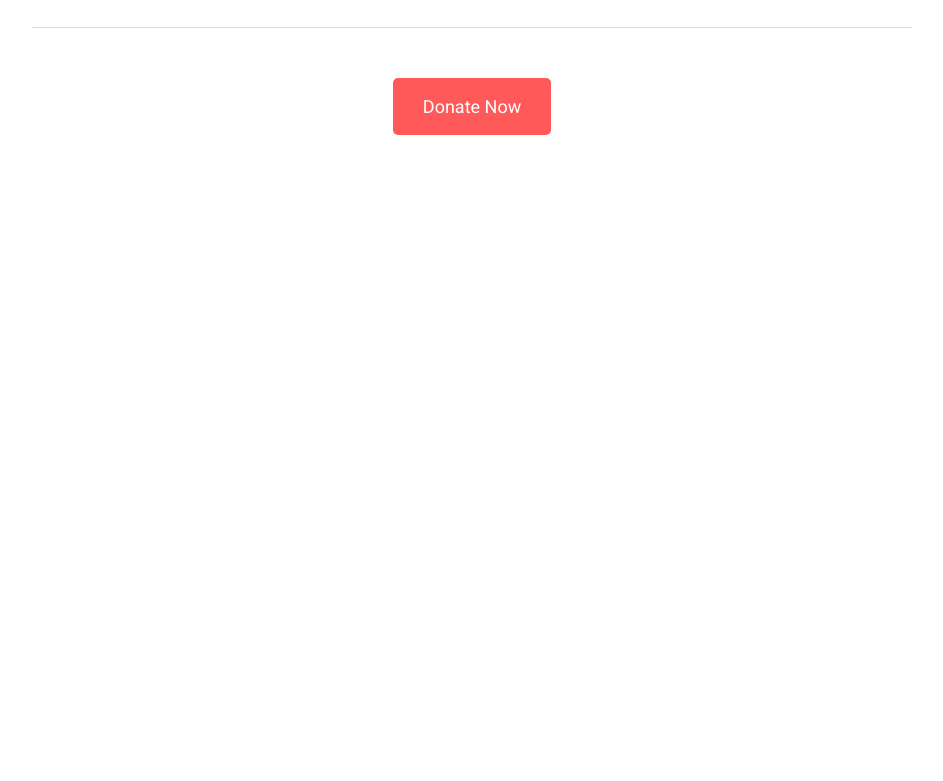
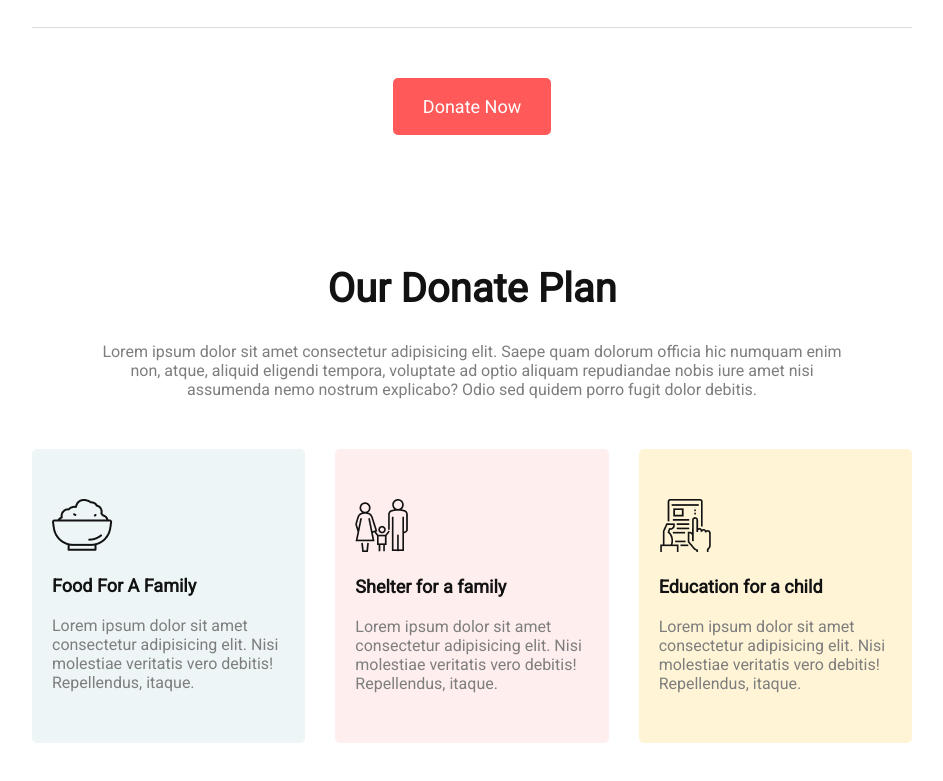
Before and after one commit to Zahid-BM/donate-today, a plain HTML site: page index.html in a window 1280 px wide. Shown: the part 1226-2007 px from the top of the page, without its empty margins (168-1111 px from the left). Before the commit the page ends 1491 px from the top, so only its background shows below. Drawn offline with Linux system fonts and the light colour scheme.

Commit message:
Alhamdulillah our donate plan section has been done

```diff
--- a/index.html
+++ b/index.html
@@ -40,6 +40,32 @@
                 <div class="donate-today-btn-container"><button class="primary-btn">Donate Now</button></div>
             </div>
         </section>
+
+        <!-- section.donate-plan>h2.section-title{Our Donate Plan}+p.donate-description>lorem40^.donate-card-container>.food-card>img+h6.card-title{Food For A Family}+p.card-description>lorem15^^.shelter-card>img+h6.card-title{Shelter for a family}+p.card-description>lorem15^^.education-card>img+h6.card-title{Education for a child}+p.card-description>lorem15 -->
+
+        <section class="donate-plan">
+            <h2 class="section-title">Our Donate Plan</h2>
+            <p class="donate-description">Lorem ipsum dolor sit amet consectetur adipisicing elit. Saepe quam dolorum officia hic numquam enim non, atque, aliquid eligendi tempora, voluptate ad optio aliquam repudiandae nobis iure amet nisi assumenda nemo nostrum explicabo? Odio sed quidem porro fugit dolor debitis.</p>
+            <div class="donate-card-container">
+                <div class="food-card">
+                    <img src="/resources/icons/food.png" alt="food icon">
+                    <h6 class="card-title">Food For A Family</h6>
+                    <p class="card-description">Lorem ipsum dolor sit amet consectetur adipisicing elit. Nisi molestiae veritatis vero debitis! Repellendus, itaque.</p>
+                </div>
+                <div class="shelter-card">
+                    <img src="/resources/icons/shelter.png" alt="shelter icon">
+                    <h6 class="card-title">Shelter for a family</h6>
+                    <p class="card-description">Lorem ipsum dolor sit amet consectetur adipisicing elit. Nisi molestiae veritatis vero debitis! Repellendus, itaque.</p>
+                </div>
+                <div class="education-card">
+                    <img src="/resources/icons/Frame-1.png" alt="education icon">
+                    <h6 class="card-title">Education for a child</h6>
+                    <p class="card-description">Lorem ipsum dolor sit amet consectetur adipisicing elit. Nisi molestiae veritatis vero debitis! Repellendus, itaque.</p>
+                </div>
+            </div>
+        </section>
+
+
     </main>
     <footer>
 
--- a/style.css
+++ b/style.css
@@ -42,6 +42,7 @@
     font-weight: 700;
     margin-bottom: 30px;
     color: #121212;
+    text-align: center;
 }
 .description{
     color: #B0B0B0;
@@ -79,3 +80,43 @@ hr{
     border: 0;
     margin-bottom: 50px;
 }
+/* donate plan style */
+.donate-plan{
+
+}
+.donate-description{
+    text-align: center;
+    padding: 0 270px;
+    color: #7E7E7E;;
+}
+.donate-card-container{
+    margin: 50px 0;
+    display: flex;
+    justify-content: space-around;
+    padding: 0 200px;
+    gap: 30px;
+}
+.food-card{
+    padding: 50px 20px;
+    background-color:#EDF5F6;
+    border-radius: 5px;
+}
+.card-title{
+    font-size: 18px;
+    padding: 20px 0;
+    color: #121212;
+    font-weight: 600;
+}
+.card-description{
+    color: #7E7E7E;
+}
+.shelter-card{
+    padding: 50px 20px;
+    background-color:#FFEEEE;
+    border-radius: 5px;
+}
+.education-card{
+    padding: 50px 20px;
+    background-color: #FFF4D6;
+    border-radius: 5px;
+}
```
